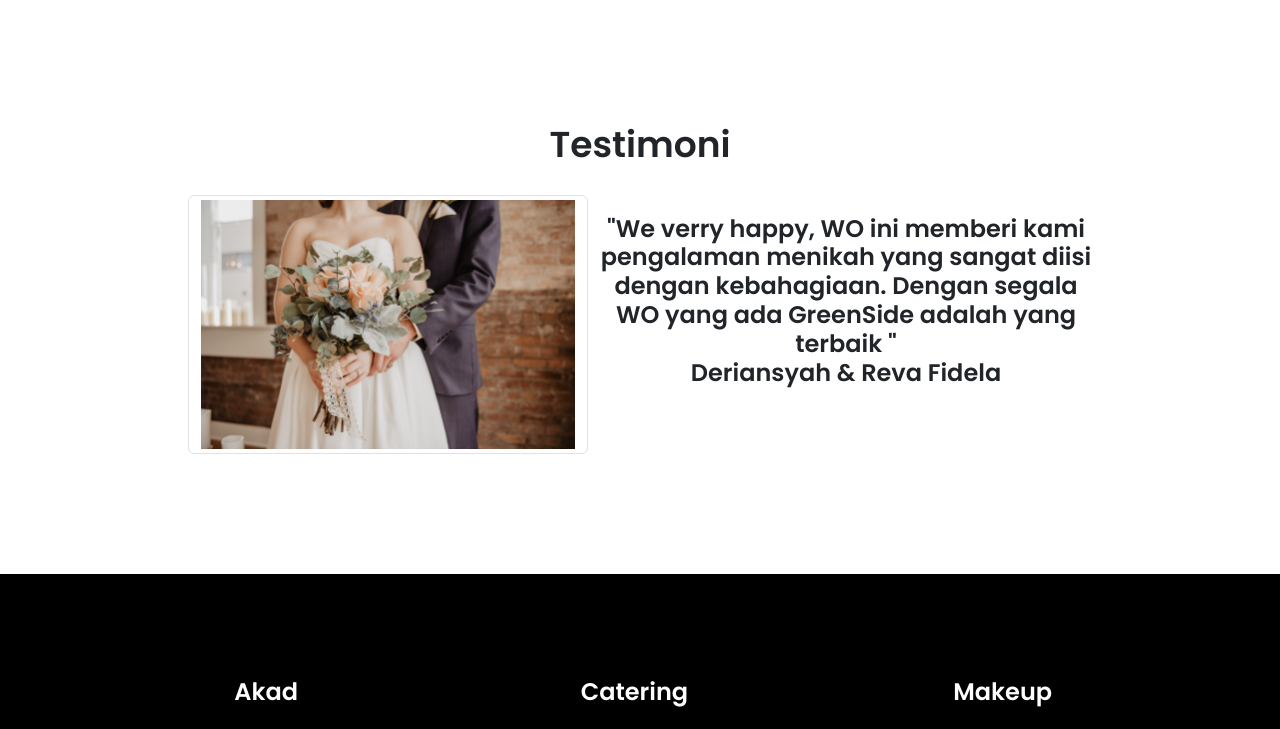
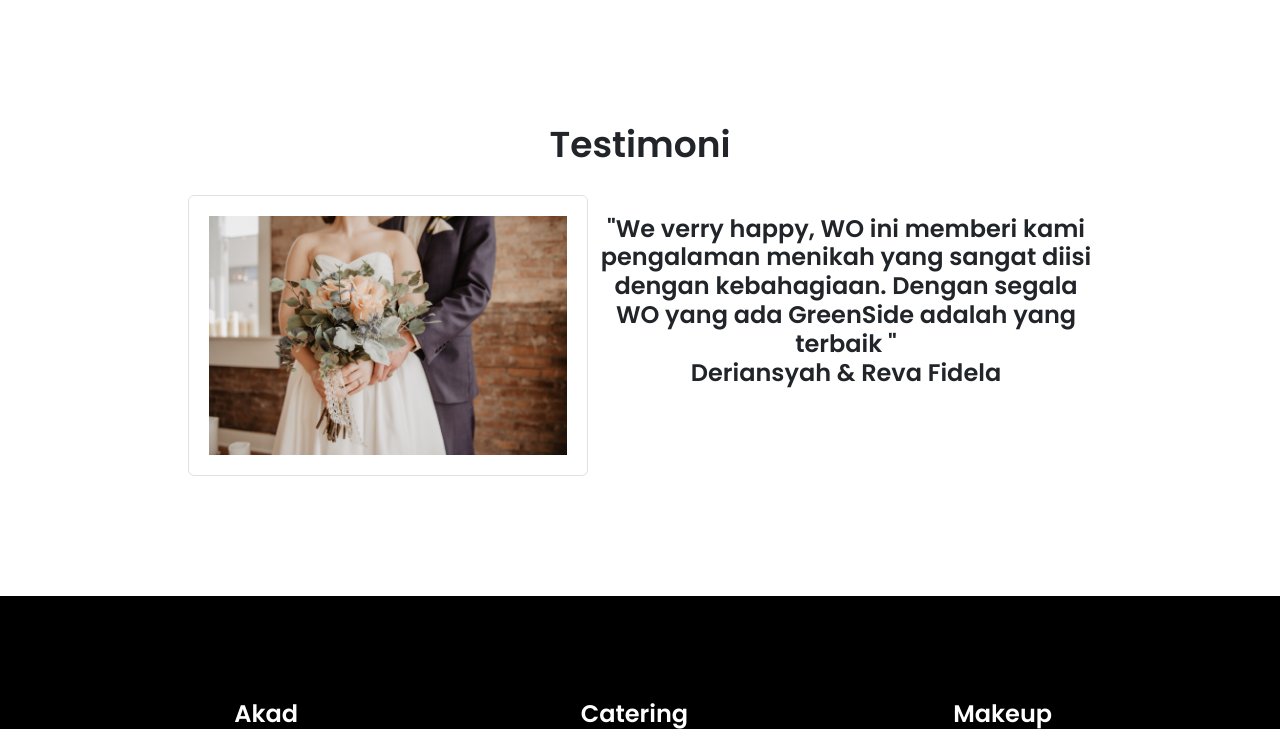
Before and after one commit to TinkerThinkerThings/Tubes-Implementasi-Perangkat-Lunak-Wedding-Organizer, a CodeIgniter app: page /Tubes-Implementasi-Perangkat-Lunak-Wedding-Organizer/index.php/Home in a window 1280 px wide. Shown: the part 705-1434 px from the top of the page. Run offline with CodeIgniter, Linux system fonts and the light colour scheme; a user stored in the database is signed in; some libraries are stand-ins or nearby versions.

Commit message:
memperbaiki tampilan card pada home

```diff
--- a/application/views/Home.php
+++ b/application/views/Home.php
@@ -72,7 +72,7 @@
                 <h1>Testimoni</h1>
                 <div class=" row">
 
-                    <img src="<?php echo base_url('asset/photo/gb3.jpg') ?>" class="img-thumbnail" style="width: 400px;" alt="...">
+                    <img src="<?php echo base_url('asset/photo/gb3.jpg') ?>" class="img-thumbnail" style="width: 400px; padding:20px" alt="...">
                     <h1 class="col">"We verry happy, WO ini memberi kami pengalaman menikah yang sangat diisi dengan kebahagiaan. Dengan segala WO yang ada GreenSide adalah yang terbaik " <br> Deriansyah & Reva Fidela</h1>
                 </div>
         </div>
```
